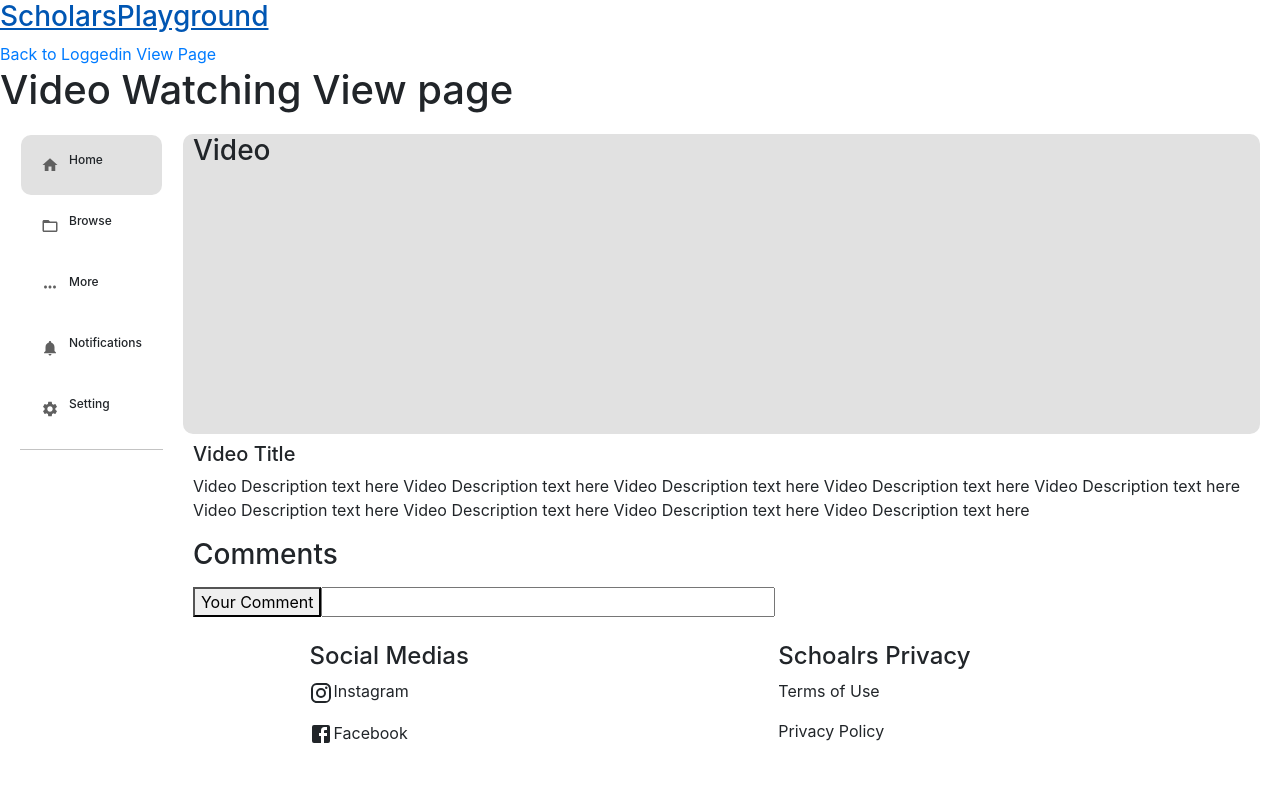
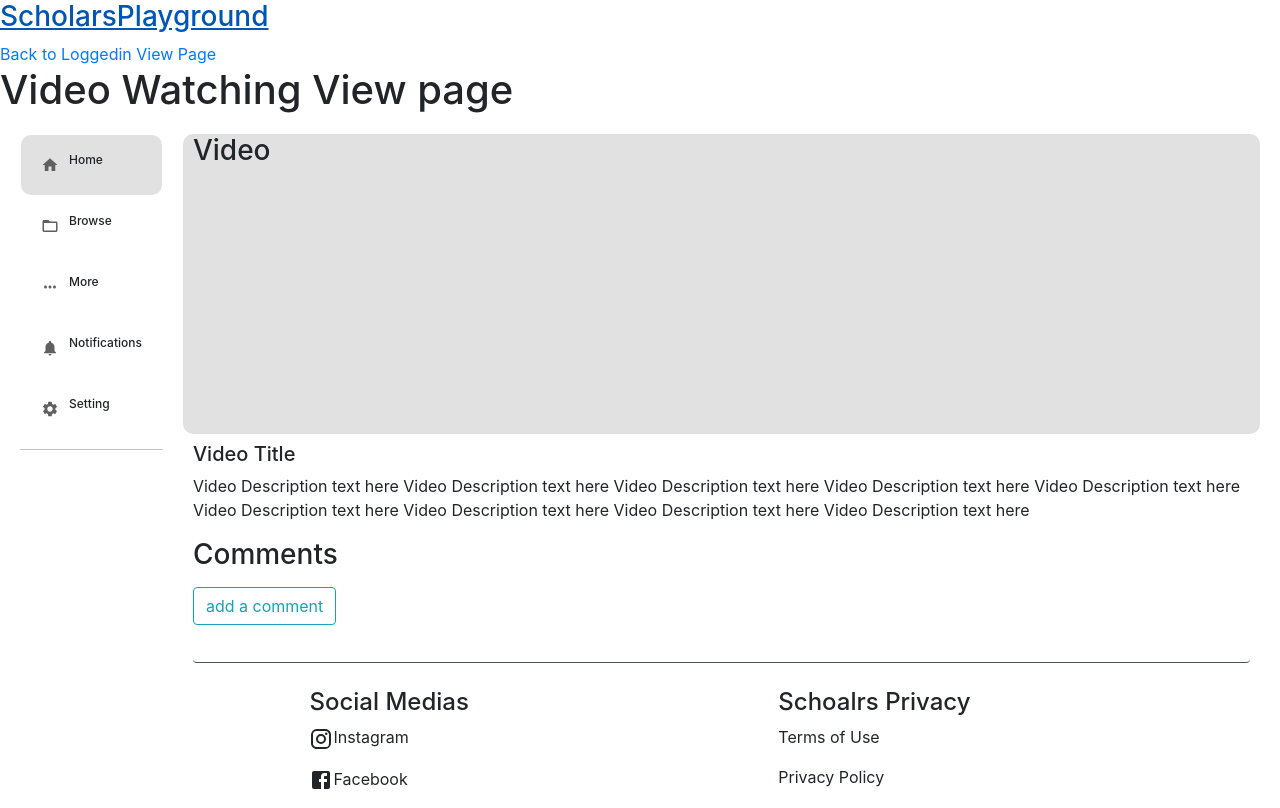
Before and after one commit to Sayed88/ScholarsPlaygroundWeb, a React (Create React App) app: page /watchingview in a window 1280 px wide. Built offline with nearby package versions, Linux system fonts and the light colour scheme.

Commit message:
Comment on the Video Section

```diff
--- a/src/Components/LoggedinPageComponents/Comments.js
+++ b/src/Components/LoggedinPageComponents/Comments.js
@@ -16,10 +16,10 @@ class CommentSection extends React.Component {
           <h3>Comments</h3>
           <Comments items={this.state.items} />
           <form onSubmit={this.handleSubmit}>
-            <button>
-                Your Comment
+            <button className="btn btn-outline-info">
+                add a comment
             </button>
-            <input style={{paddingRight: '200px'}}
+            <input class="form-control" style={{border: 'none', borderBottom: '1px solid'}}
               onChange={this.handleChange}
               value={this.state.text}
             />
```
Also changed, not shown: 1 other file (tests, documents, lock files or other folders).
